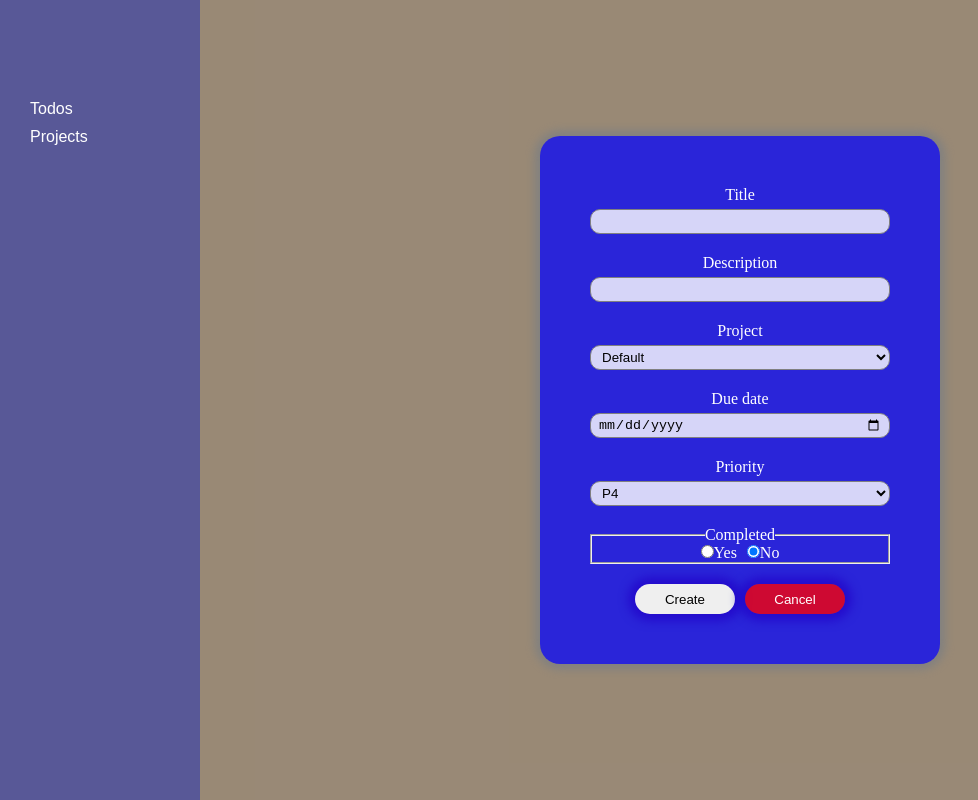
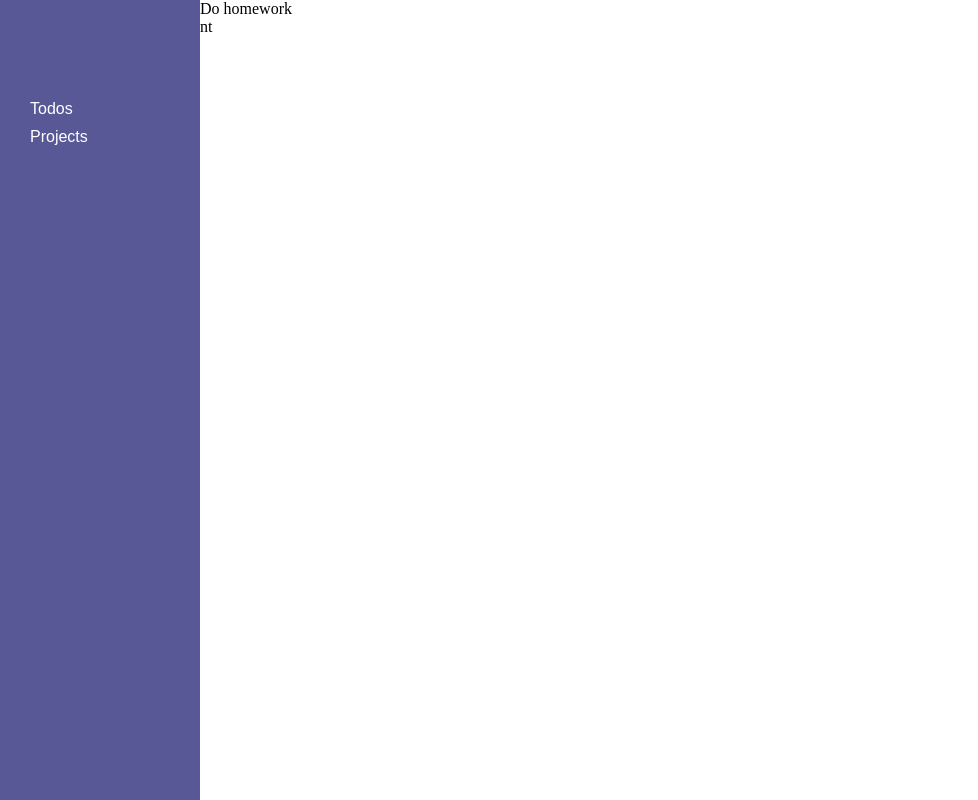
Before and after one commit to g-partha/todo-list, a website built with webpack: page src/template.html in a window 1280 px wide. Shown: the whole page, without its empty margins (0-978 px from the left). Built offline with nearby package versions, Linux system fonts and the light colour scheme.

Commit message:
Add function to show todo list

```diff
--- a/src/gui.js
+++ b/src/gui.js
@@ -1,5 +1,5 @@
 import { getProjectsList } from "./projects";
-import { createTodo, getTodosList } from "./todos";
+import { createTodo, getTodosList, updateTodo } from "./todos";
 
 const container = document.querySelector("div#container");
 
@@ -112,19 +112,23 @@ function openTodoForm(action, todoUniqueId){ //todoUniqueId is only required for
     prioritySelect.setAttribute("name", "priority");
     priorityContainer.appendChild(prioritySelect);
     const priorityOne = document.createElement("option");
-    priorityOne.setAttribute("value", "P1");
+    priorityOne.setAttribute("id", "priority-one");
+    priorityOne.value = "P1";
     priorityOne.textContent = "P1"
     prioritySelect.appendChild(priorityOne);
     const priorityTwo = document.createElement("option");
-    priorityTwo.setAttribute("value", "P2");
+    priorityTwo.setAttribute("id", "priority-two");
+    priorityTwo.value = "P2";
     priorityTwo.textContent = "P2"
     prioritySelect.appendChild(priorityTwo);
     const priorityThree = document.createElement("option");
-    priorityThree.setAttribute("value", "P3");
+    priorityThree.setAttribute("id", "priority-three");
+    priorityThree.value = "P3";
     priorityThree.textContent = "P3"
     prioritySelect.appendChild(priorityThree);
     const priorityFour = document.createElement("option");
-    priorityFour.setAttribute("value", "P4");
+    priorityFour.setAttribute("id", "priority-four");
+    priorityFour.value = "P4";
     priorityFour.setAttribute("selected", "");
     priorityFour.textContent = "P4"
     prioritySelect.appendChild(priorityFour);
@@ -142,7 +146,7 @@ function openTodoForm(action, todoUniqueId){ //todoUniqueId is only required for
     completedRadio.setAttribute("type", "radio");
     completedRadio.setAttribute("id", "completed-radio");
     completedRadio.setAttribute("name", "completion_radio");
-    completedRadio.setAttribute("value", "completed");
+    completedRadio.value = "Completed";
     completedContainer.appendChild(completedRadio);
     const completedLabel = document.createElement("label");
     completedLabel.classList.add("completion-radio-label");
@@ -156,7 +160,7 @@ function openTodoForm(action, todoUniqueId){ //todoUniqueId is only required for
     notCompletedRadio.setAttribute("type", "radio");
     notCompletedRadio.setAttribute("id", "not-completed-radio");
     notCompletedRadio.setAttribute("name", "completion_radio");
-    notCompletedRadio.setAttribute("value", "Not completed");
+    notCompletedRadio.value = "Not completed";
     notCompletedRadio.setAttribute("checked", "");
     notCompletedContainer.appendChild(notCompletedRadio);
     const notCompletedLabel = document.createElement("label");
@@ -199,4 +203,48 @@ function openTodoForm(action, todoUniqueId){ //todoUniqueId is only required for
 
 }
 
-openTodoForm("create");
+function showTodosList(){
+    const todosListContainer = document.createElement("div");
+    todosListContainer.classList.add("lists-view-containers");
+    content.appendChild(todosListContainer);
+
+    const todosListView = document.createElement("div");
+    todosListView.classList.add("lists-view");
+    todosListContainer.appendChild(todosListView);
+
+    const todoNodesArray = [];
+    for(let i = 0; i < getTodosList().length; i++){
+        const currentTodoId = getTodosList()[i].id;
+        todoNodesArray[i] = document.createElement("div");
+        todoNodesArray[i].classList.add("todos");
+        todosListView.appendChild(todoNodesArray[i]);
+        const todoTitleDisplay = document.createElement("div");
+        todoTitleDisplay.classList.add("todos-title");
+        todoTitleDisplay.textContent = getTodosList()[i].title;
+        todoNodesArray[i].appendChild(todoTitleDisplay);
+        todoNodesArray[i].addEventListener("click", () => {
+            openTodoForm("update", currentTodoId);
+            document.querySelector("#title-input").value = getTodosList()[i].title;
+            document.querySelector("#description-input").value = getTodosList()[i].description;
+            document.querySelector("#project-select").value = getTodosList()[i].project;
+            document.querySelector("#due-date-input").value = getTodosList()[i].dueDateLocale;
+            if(getTodosList()[i].priority === "P1"){
+                document.querySelector("#priority-four").removeAttribute("selected");
+                document.querySelector("#priority-one").setAttribute("selected", "");
+            } else if(getTodosList()[i].priority === "P2"){
+                document.querySelector("#priority-four").removeAttribute("selected");
+                document.querySelector("#priority-two").setAttribute("selected", "");
+            } else if(getTodosList()[i].priority === "P3"){
+                document.querySelector("#priority-four").removeAttribute("selected");
+                document.querySelector("#priority-three").setAttribute("selected", "");
+            }
+            if(getTodosList()[i].completionStatus === "Completed"){
+                document.querySelector("#not-completed-radio").removeAttribute("checked");
+                document.querySelector("#completed-radio").setAttribute("checked", "");
+            }
+        })
+
+    }
+}
+
+showTodosList();
--- a/src/style.css
+++ b/src/style.css
@@ -33,7 +33,6 @@ div#sidebar{
 }
 #content{
     grid-column: 2 / 3;
-    background-color: black;
     display: grid;
     grid-template-columns: 1fr;
     grid-template-rows: 1fr;
@@ -105,3 +104,17 @@ div#sidebar{
     background-color: rgba(255, 0, 0, 0.769);
     color: white;
 }
+
+.lists-view-containers{
+
+}
+
+.lists-view{
+
+}
+.todos{
+
+}
+.todos-title{
+
+}
```
